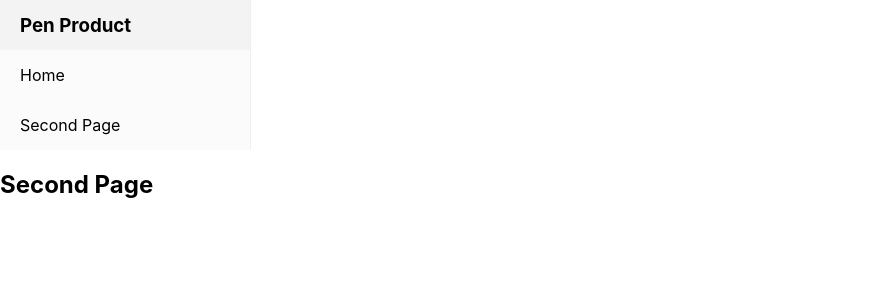
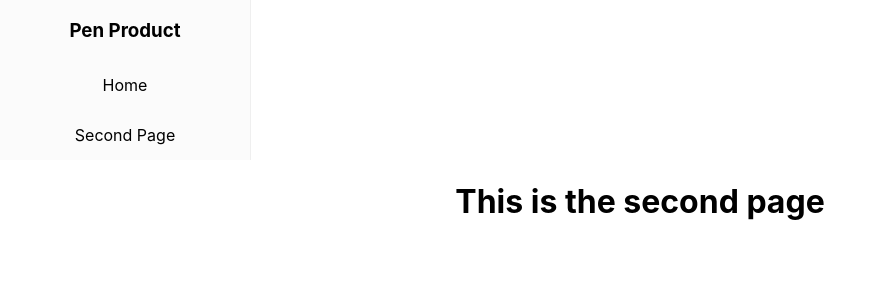
Before and after one commit to seb8stien1/nic-portfolio, a React (Create React App) app: page /second in a window 1280 px wide. Shown: the top 300 px of the page, without its empty margins (0-886 px from the left). Built offline with nearby package versions, Linux system fonts and the light colour scheme.

Commit message:
Small Fixes

```diff
--- a/src/components/Navbar.js
+++ b/src/components/Navbar.js
@@ -1,24 +1,14 @@
 import React from "react";
 import { Sidebar, Menu, MenuItem } from 'react-pro-sidebar';
 import {Link} from "react-router-dom";
+import '../App.css';
 
 const Navbar = () => {
     return (
         <>
             <Sidebar>
-                <Menu
-                    menuItemStyles={{
-                        button: {
-                            // the active class will be added automatically by react router
-                            // so we can use it to style the active menu item
-                            [`&.active`]: {
-                                backgroundColor: '#13395e',
-                                color: '#b6c8d9',
-                            },
-                        },
-                    }}
-                >
-                    <MenuItem><h1>Pen Product</h1></MenuItem>
+                <Menu>
+                    <h1>Pen Product</h1>
                     <MenuItem component={<Link to="/" />}> Home</MenuItem>
                     <MenuItem component={<Link to="/second" />}> Second Page</MenuItem>
                 </Menu>
--- a/src/pages/HomePage.js
+++ b/src/pages/HomePage.js
@@ -2,15 +2,13 @@ import React from 'react';
 import '../App.css';
 import CircleImages from "../components/CircleImages";
 import Navbar from "../components/Navbar";
-
 
 class HomePage extends React.Component {
     render() {
 
         return (
             <div className="App">
-
-                <Navbar />
+                <Navbar/>
                 <CircleImages/>
             </div>
         );
--- a/src/pages/SecondPage.js
+++ b/src/pages/SecondPage.js
@@ -1,15 +1,17 @@
-// SecondPage.js
 import React from 'react';
+import '../App.css';
 import Navbar from "../components/Navbar";
 
-const SecondPage = () => {
-    return (
-        <div>
-            <Navbar/>
-            <h2>Second Page</h2>
-            {/* Add your content here */}
-        </div>
-    );
+class SecondPage extends React.Component {
+    render() {
+
+        return (
+            <div className="App">
+                <Navbar/>
+                <h1>This is the second page</h1>
+            </div>
+        )
+    };
 };
 
 export default SecondPage;
```
Also changed, not shown: src/components/NavbarElements.js (deleted, +0 -52 lines).
